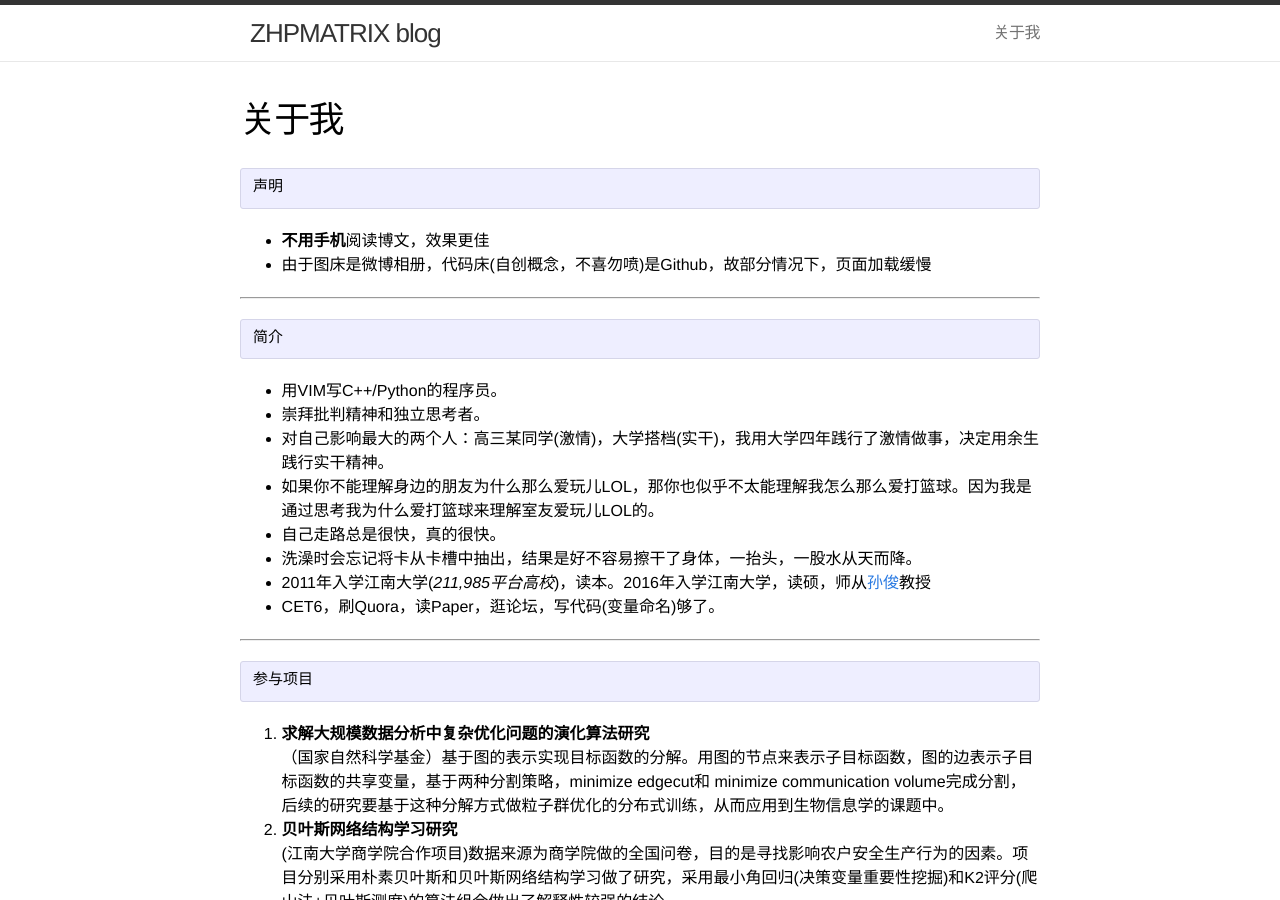
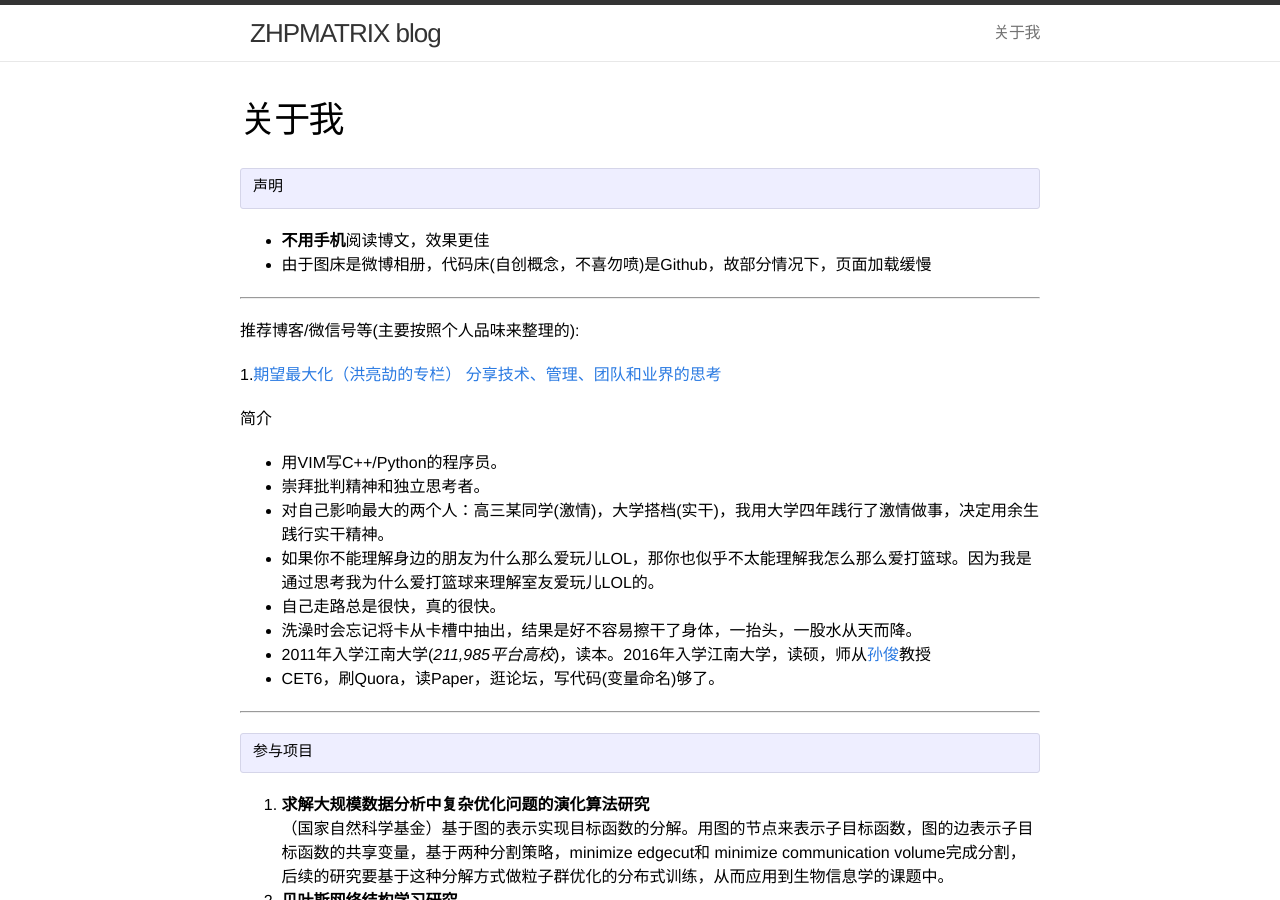
Before and after one commit to zhpmatrix/zhpmatrix.github.io, a Jekyll site: the page built from about.md, in a window 1280 px wide and 900 px high. Built offline with Jekyll 4.4.1, drawn with Linux system fonts in a browser that asks for light colours; comment, search, counter and statistics services are not loaded.

Commit message:
add rec blog

```diff
--- a/about.md
+++ b/about.md
@@ -11,7 +11,12 @@ permalink: /about/
 
 ---
 
-    简介
+推荐博客/微信号等(主要按照个人品味来整理的):
+
+1.[期望最大化（洪亮劼的专栏） 分享技术、管理、团队和业界的思考](http://column.hongliangjie.com/)
+
+
+简介
 
 
 - 用VIM写C++/Python的程序员。
```
